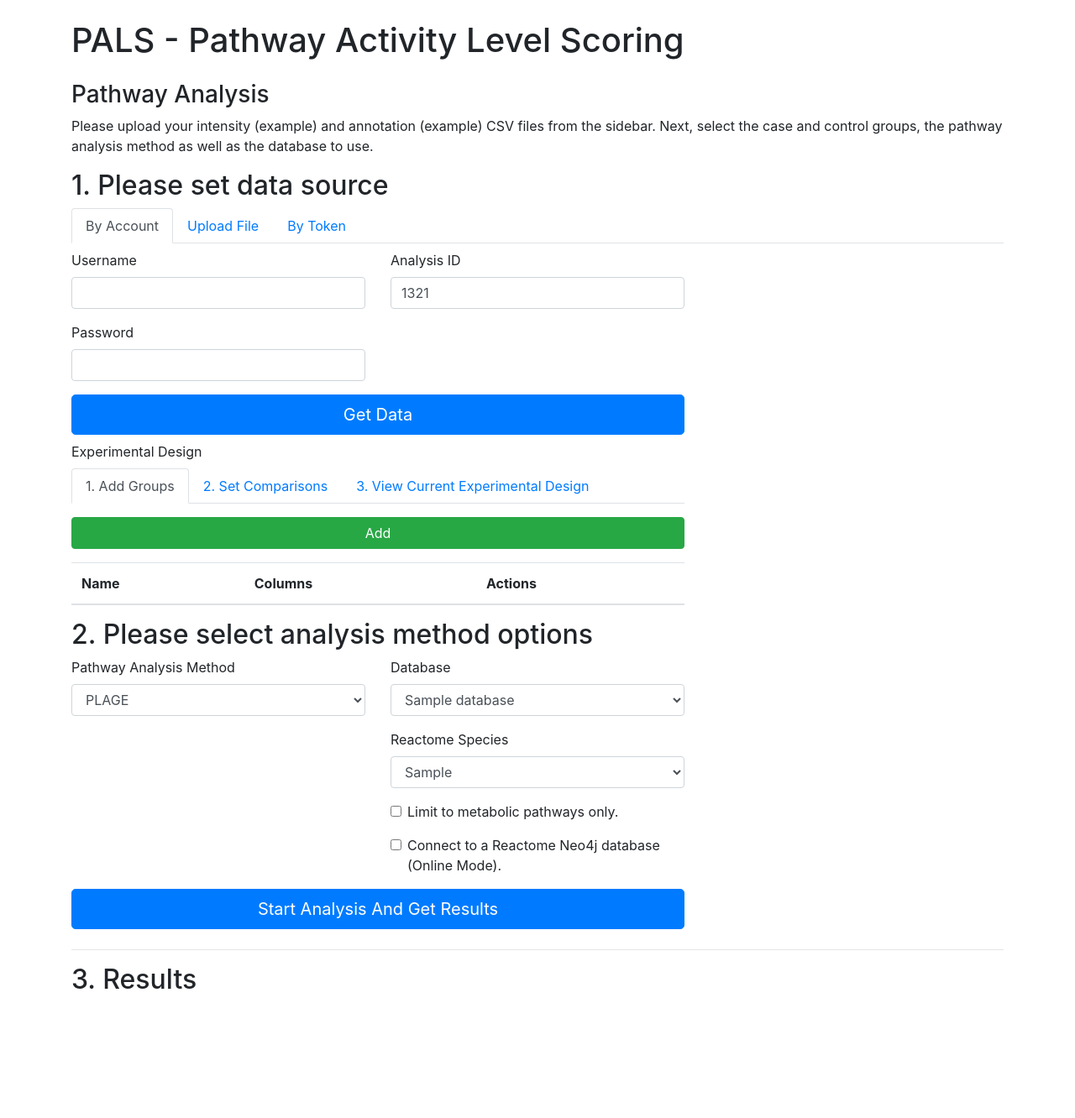
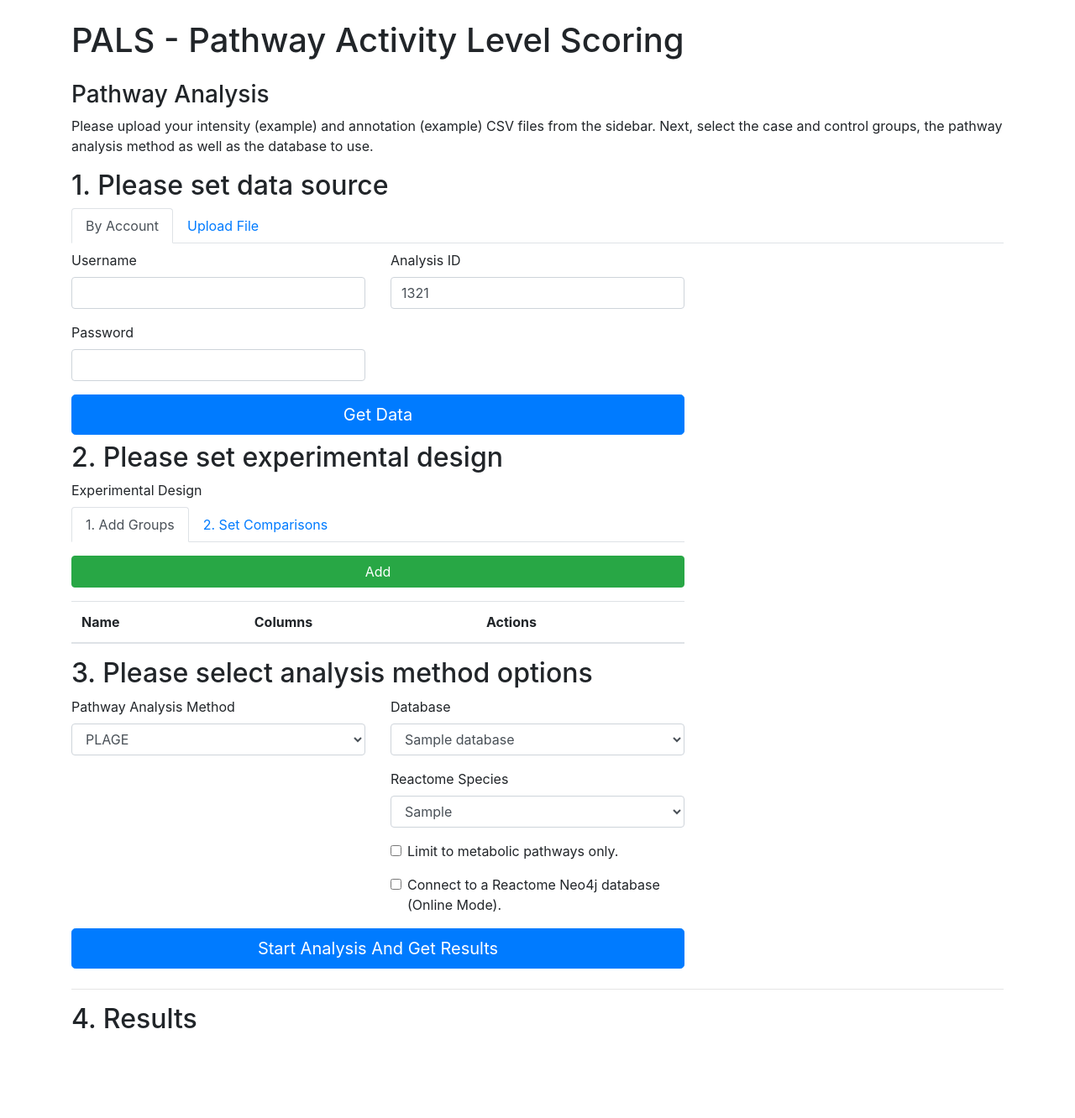
Before and after one commit to Jiayu77/pals_django, a Django app: template templates/pals_viewer/pathway_index.html in a window 1280 px wide. Shown: the part 56-1388 px from the top of the page at 84% size. Before the commit the page ends 1234 px from the top, so only its background shows below. Run offline with Django 3.2, Linux system fonts and the light colour scheme; the template is opened without the code that fills it: most values are stand-ins (such as "Sample title", 1, 10 or a date in 2020); lists and menus that the app fills with data are empty; parts of the project's set-up code (start-up, migrations or seed data) failed here and were passed over.

Commit message:
hide useless function

```diff
--- a/templates/pals_viewer/pathway_index.html
+++ b/templates/pals_viewer/pathway_index.html
@@ -80,10 +80,10 @@
                                     <a class="nav-link" id="by_upload_file_tab" data-toggle="tab" href="#by_upload_file"
                                         role="tab" aria-controls="by_upload_file" aria-selected="false">Upload File</a>
                                 </li>
-                                <li class="nav-item" role="presentation">
+                                <!-- <li class="nav-item" role="presentation">
                                     <a class="nav-link" id="by_token_tab" data-toggle="tab" href="#by_token" role="tab"
                                         aria-controls="contact" aria-selected="false">By Token</a>
-                                </li>
+                                </li> -->
                             </ul>
                             <div class="tab-content" id="myTabContent">
                                 {% csrf_token %}
@@ -163,6 +163,12 @@
                     <!-- get data -->
 
                     <div class="row">
+                        <div class="col-md-12">
+                            <h2>2. Please set experimental design</h2>
+                        </div>
+                    </div>
+
+                    <div class="row">
                         <div class="col-md-8">
                             <div class="form-group"><label>Experimental Design</label>
                                 <ul class="nav nav-tabs" id="experimental_design_tabs" role="tablist">
@@ -175,11 +181,11 @@
                                             href="#comparison" role="tab" aria-controls="comparison"
                                             aria-selected="false">2. Set Comparisons</a>
                                     </li>
-                                    <li class="nav-item" role="presentation">
+                                    <!-- <li class="nav-item" role="presentation">
                                         <a class="nav-link" id="experimental_design_tab" data-toggle="tab"
                                             href="#experimental_design" role="tab" aria-controls="experimental_design"
                                             aria-selected="false">3. View Current Experimental Design</a>
-                                    </li>
+                                    </li> -->
                                 </ul>
                                 <div class="tab-content" id="experimental_design_tabs_content">
                                     <div class="tab-pane fade show active" id="group" role="tabpanel" aria-labelledby="group_tab">
@@ -233,7 +239,7 @@
                     <!-- analysis method select -->
                     <div class="row">
                         <div class="col-md-12">
-                            <h2>2. Please select analysis method options</h2>
+                            <h2>3. Please select analysis method options</h2>
                         </div>
                     </div>
                     <div class="row">
@@ -284,7 +290,7 @@
                     <!-- display result -->
                     <div class="row">
                         <div class="col-md-12">
-                            <h2>3. Results</h2>
+                            <h2>4. Results</h2>
                         </div>
                     </div>
                     <div class="row">
```
Also changed, not shown: templates/pals_viewer/gnps_index.html (+4 -4 lines), templates/pals_viewer/ms_two_lda_index.html (+4 -4 lines).
